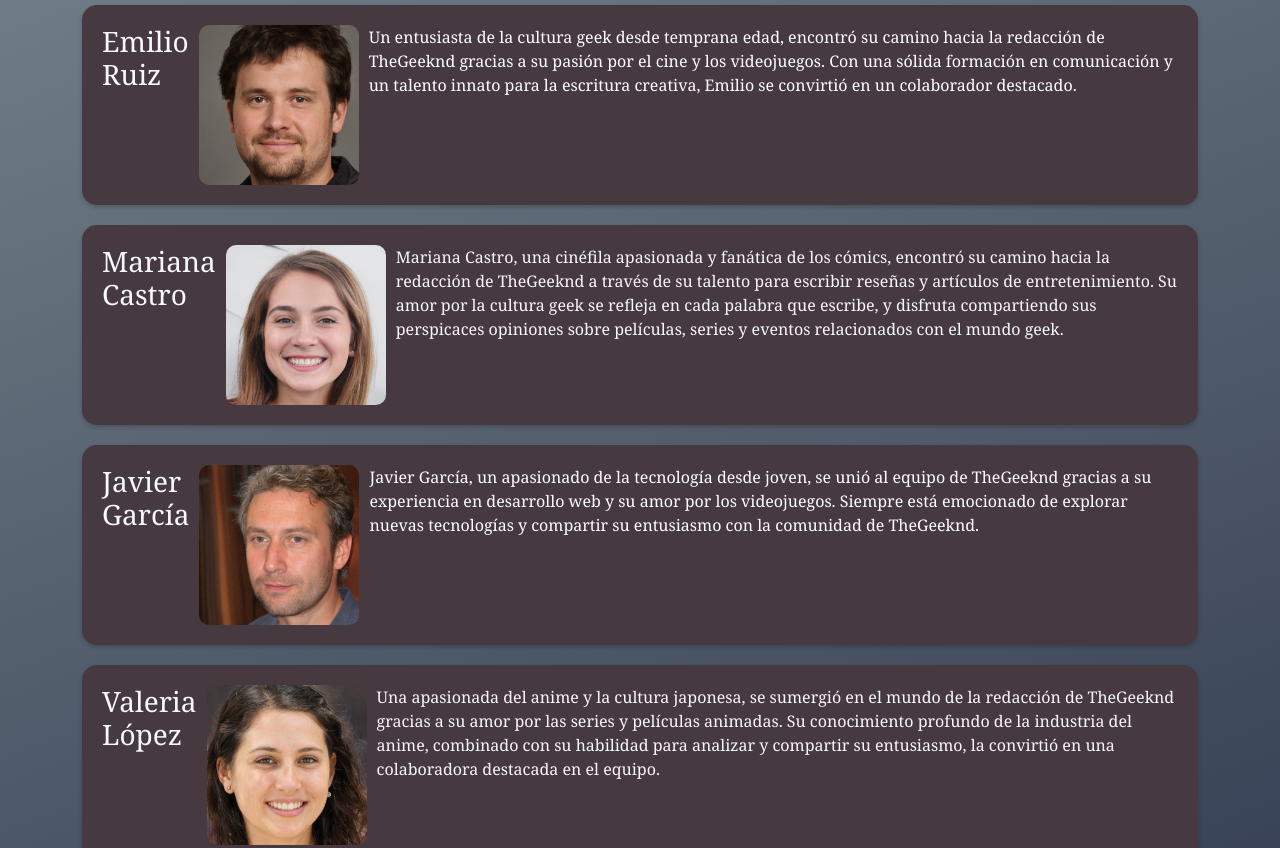
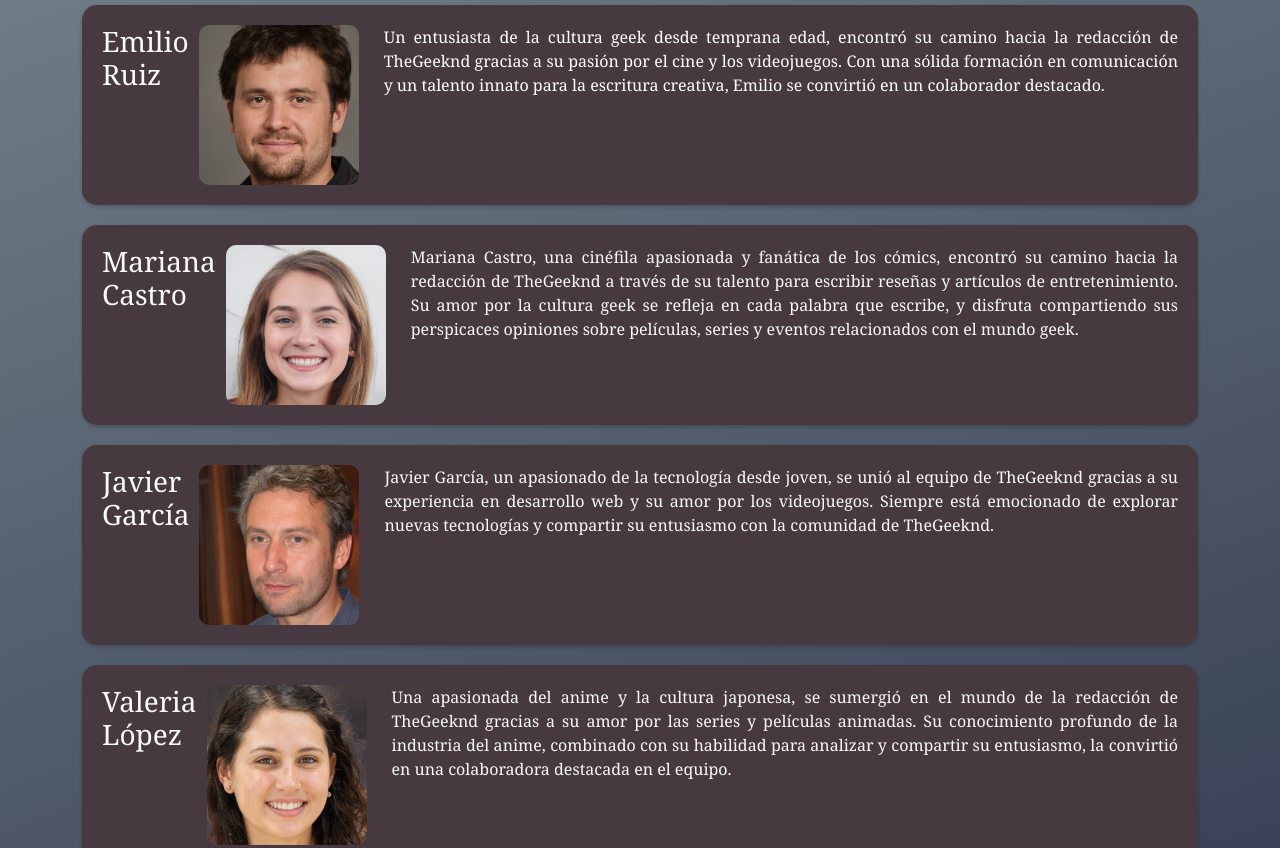
Before and after one commit to Osmarwin0/tercera-entrega-javascript, a website: page pages/nosotros.html in a window 1280 px wide. Shown: the part 544-1392 px from the top of the page. Drawn offline with nearby package versions, Linux system fonts and the light colour scheme.

Commit message:
Reentrega del proyecto

```diff
--- a/pages/nosotros.html
+++ b/pages/nosotros.html
@@ -72,7 +72,7 @@
             <h1 class="sub-titulo">Nosotros</h1>
             <section class="text-center noticia-preview animate__animated animate__fadeInLeft">
                 <h2 class="text-light">Quiénes somos: </h2>
-                <p class="text-light text-left text-justify">
+                <p class="texto-nosotros text-light text-left text-justify">
                     TheGeeknd es una plataforma de referencia para todos los amantes de la cultura geek. Nos apasiona
                     sumergirnos en el fascinante mundo del cine, los videojuegos y más. Nos esforzamos por brindar
                     información actualizada y apasionante sobre los últimos avances de la cultura popular geek, así como
@@ -95,7 +95,7 @@
                 <h3 class="">Emilio Ruiz</h3>
                 <img src="../img/Emilio Ruiz - emilioruiz@gmail.com.png" width="160" height="160"
                     alt="Foto de Emilio Ruiz">
-                <p class=" text-justify">
+                <p class="texto-nosotros text-justify">
                     Un entusiasta de la cultura geek desde temprana edad, encontró su camino hacia la redacción de
                     TheGeeknd
                     gracias a su pasión por el cine y los videojuegos. Con una sólida formación en comunicación y un
@@ -107,7 +107,7 @@
                 <h3 class="text-light">Mariana Castro</h3>
                 <img src="../img/Mariana Castro - marianacastro@gmail.com.png" width="160" height="160"
                     alt="Foto de Mariana Castro">
-                <p class="text-light">
+                <p class="texto-nosotros text-light">
                     Mariana Castro, una cinéfila apasionada y fanática de los cómics, encontró su camino hacia la
                     redacción
                     de TheGeeknd a través de su talento para escribir reseñas y artículos de entretenimiento. Su amor
@@ -121,7 +121,7 @@
                 <h3 class="text-light">Javier García</h3>
                 <img src="../img/Javier García - javiergarcia@gmail.com.png" width="160" height="160"
                     alt="Foto de Javier García">
-                <p>
+                <p class="texto-nosotros text-light">
                     Javier García, un apasionado de la tecnología desde joven, se unió al equipo de TheGeeknd gracias a
                     su
                     experiencia en desarrollo web y su amor por los videojuegos. Siempre está emocionado de explorar
@@ -132,8 +132,8 @@
             <section class="equipo contacto noticia-preview animate__animated animate__fadeInLeft">
                 <h3 class="text-light">Valeria López</h3>
                 <img src="../img/Valeria López - valerialopez@gmail.com.png" width="160" height="160"
-                alt="Foto de Valeria López">
-                <p class="text-light">
+                    alt="Foto de Valeria López">
+                <p class="texto-nosotros text-light">
                     Una apasionada del anime y la cultura japonesa, se sumergió en el mundo de la redacción de TheGeeknd
                     gracias a su amor por las series y películas animadas. Su conocimiento profundo de la industria del
                     anime, combinado con su habilidad para analizar y compartir su entusiasmo, la convirtió en una
@@ -144,7 +144,7 @@
                 <h3 class="text-light">Santiago Vargas</h3>
                 <img src="../img/Santiago Vargas - santiagovargas@gmail.com.png" width="160" height="160"
                     alt="Foto de Santiago Vargas">
-                <p class="text-light">
+                <p class="texto-nosotros text-light">
                     Santiago Vargas, un experto en tecnología con una pasión desbordante por los gadgets y los
                     dispositivos
                     electrónicos, se unió al equipo de TheGeeknd para compartir su conocimiento y entusiasmo con la
--- a/scss/_nosotros.scss
+++ b/scss/_nosotros.scss
@@ -3,3 +3,9 @@
     margin-right: 10px;
     border-radius: 10px;
 }
+
+.texto-nosotros {
+    font-size: 1.4rem;
+    text-align: justify;
+    margin-left: 15px;
+}
```
Also changed, not shown: css/estilos.css, 1 other file.
